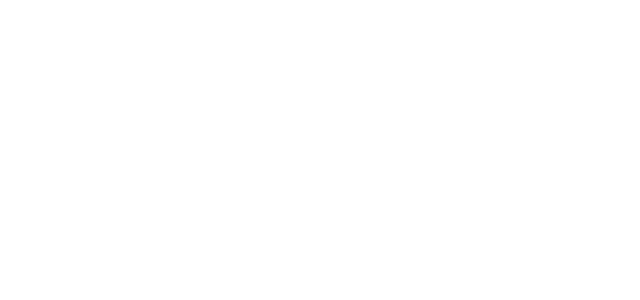
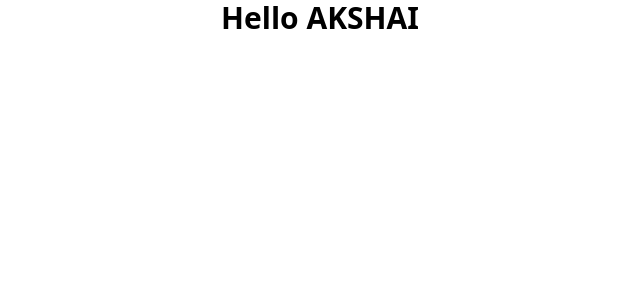
Before and after one commit to Akshai-muraleedharan/Movie-Ticket-Application, a React (Vite) app in the folder client/: page / in a window 1280 px wide. Shown: the top 300 px of the page, without its empty margins (320-960 px from the left). Built offline with nearby package versions, Linux system fonts and the light colour scheme.

Commit message:
tailwind success

```diff
--- a/client/src/App.jsx
+++ b/client/src/App.jsx
@@ -8,7 +8,9 @@
 
   return (
     <>
-
+    <h1 className='text-center text-3xl font-bold '>
+      Hello AKSHAI
+    </h1>
     </>
   )
 }
```
